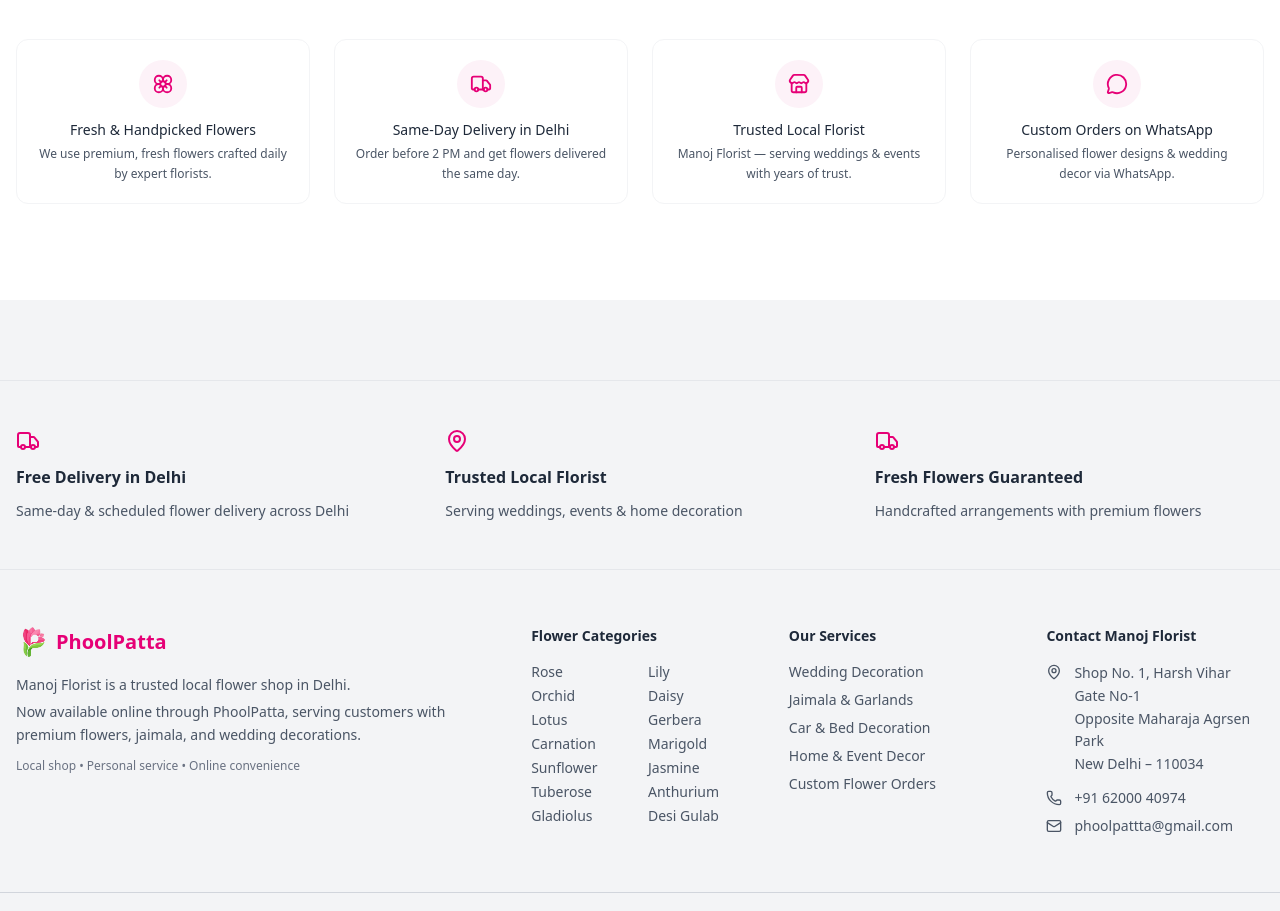
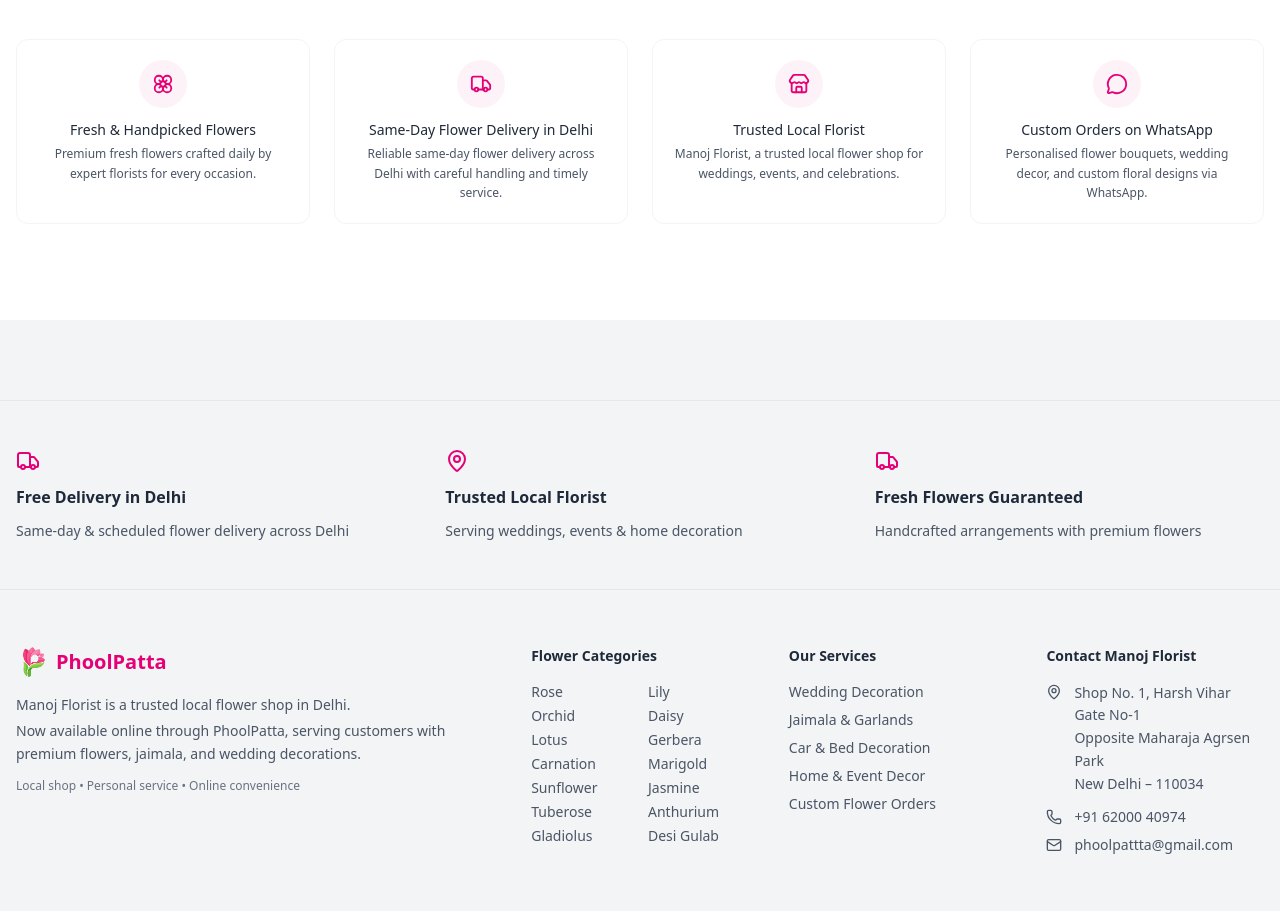
Before and after one commit to phoolpattta-stack/Phoolpatta_frontend, a Next.js app: page / in a window 1280 px wide. Shown: the part 1225-2136 px from the top of the page. Built offline with nearby package versions, Linux system fonts and the light colour scheme; no server answers.

Commit message:
icons added & whychoose section changed

```diff
--- a/app/layout.tsx
+++ b/app/layout.tsx
@@ -93,6 +93,8 @@
   description:
     "Order fresh flowers, bouquets, and floral arrangements online from PhoolPatta. Same-day delivery, premium quality, perfect for every occasion.",
 
+
+
   keywords: [
     "online flower delivery",
     "buy flowers online",
--- a/components/landing-page/WhyChoosePhoolPatta.tsx
+++ b/components/landing-page/WhyChoosePhoolPatta.tsx
@@ -7,29 +7,56 @@
   MessageCircle,
 } from "lucide-react";
 
+// const features = [
+//   {
+//     title: "Fresh & Handpicked Flowers",
+//     description:
+//       "We use premium, fresh flowers crafted daily by expert florists.",
+//     icon: Flower,
+//   },
+//   {
+//     title: "Same-Day Delivery in Delhi",
+//     description:
+//       "Order before 2 PM and get flowers delivered the same day.",
+//     icon: Truck,
+//   },
+//   {
+//     title: "Trusted Local Florist",
+//     description:
+//       "Manoj Florist — serving weddings & events with years of trust.",
+//     icon: Store,
+//   },
+//   {
+//     title: "Custom Orders on WhatsApp",
+//     description:
+//       "Personalised flower designs & wedding decor via WhatsApp.",
+//     icon: MessageCircle,
+//   },
+// ];
+
 const features = [
   {
     title: "Fresh & Handpicked Flowers",
     description:
-      "We use premium, fresh flowers crafted daily by expert florists.",
+      "Premium fresh flowers crafted daily by expert florists for every occasion.",
     icon: Flower,
   },
   {
-    title: "Same-Day Delivery in Delhi",
+    title: "Same-Day Flower Delivery in Delhi",
     description:
-      "Order before 2 PM and get flowers delivered the same day.",
+      "Reliable same-day flower delivery across Delhi with careful handling and timely service.",
     icon: Truck,
   },
   {
     title: "Trusted Local Florist",
     description:
-      "Manoj Florist — serving weddings & events with years of trust.",
+      "Manoj Florist, a trusted local flower shop for weddings, events, and celebrations.",
     icon: Store,
   },
   {
     title: "Custom Orders on WhatsApp",
     description:
-      "Personalised flower designs & wedding decor via WhatsApp.",
+      "Personalised flower bouquets, wedding decor, and custom floral designs via WhatsApp.",
     icon: MessageCircle,
   },
 ];
```
